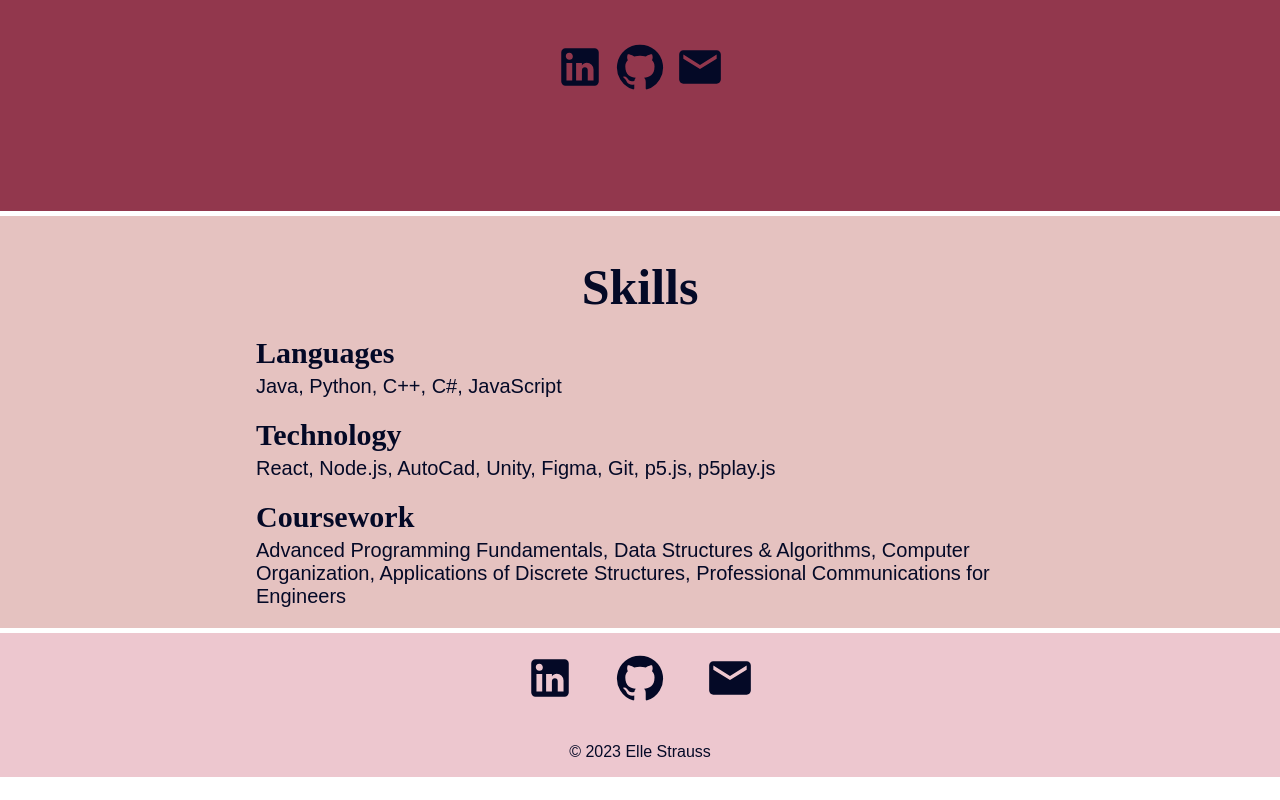
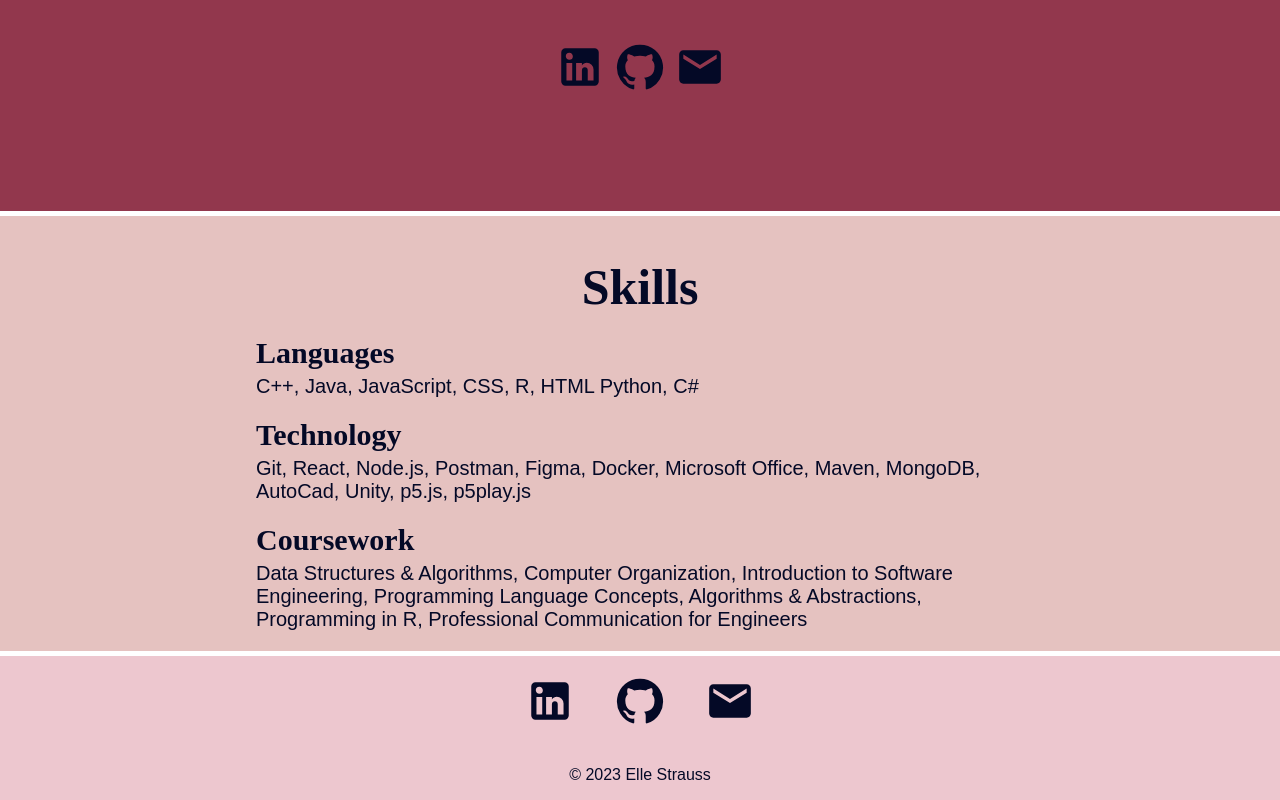
Before and after one commit to eStrau/wisceReact, a React (Create React App) app: page /wisceReact in a window 1280 px wide. Shown: the part 423-1223 px from the top of the page. Before the commit the page ends 1200 px from the top, so only its background shows below. Built offline with nearby package versions, Linux system fonts and the light colour scheme; a web font is replaced by a local one.

Commit message:
updating home page skills section

```diff
--- a/src/components/pages/Home.js
+++ b/src/components/pages/Home.js
@@ -24,15 +24,15 @@ const Home = () => {
         <ol className='list'>
           <il className='item'>
             <h4>Languages</h4>
-            <span>Java, Python, C++, C#, JavaScript</span>
+            <span>C++, Java, JavaScript, CSS, R, HTML Python, C#</span>
           </il>
           <il className='item'>
             <h4>Technology</h4>
-            <span>React, Node.js, AutoCad, Unity, Figma, Git, p5.js, p5play.js</span>
+            <span>Git, React, Node.js, Postman, Figma, Docker, Microsoft Office, Maven, MongoDB, AutoCad, Unity, p5.js, p5play.js</span>
           </il>
           <il className='item'>
             <h4>Coursework</h4>
-            <span>Advanced Programming Fundamentals, Data Structures & Algorithms, Computer Organization, Applications of Discrete Structures, Professional Communications for Engineers</span>
+            <span>Data Structures & Algorithms, Computer Organization, Introduction to Software Engineering, Programming Language Concepts, Algorithms & Abstractions, Programming in R, Professional Communication for Engineers</span>
           </il>
         </ol>
       </div>
```
